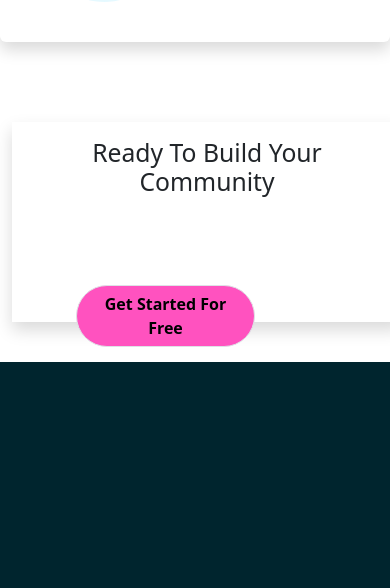
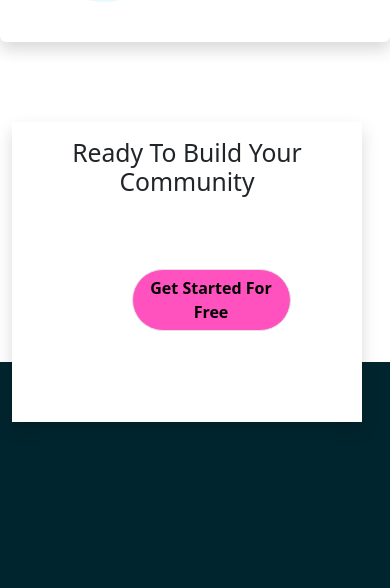
Before and after one commit to leewhy05/huddle, a plain HTML site: page index.html in a window 390 px wide. Shown: the part 2607-3195 px from the top of the page. Drawn offline with nearby package versions, Linux system fonts and the light colour scheme.

Commit message:
first commit message

```diff
--- a/index.html
+++ b/index.html
@@ -62,7 +62,7 @@
      </section>
      <section class="last">
         <div class="container">
-          <div class="giz shadow p-3 mb-5 bg-body">
+          <div class="giz shadow p-3 mb-5">
             <h2>Ready To Build Your Community</h2>
           <button class="btn btn-light fw-bold border rounded-pill w-50 ms-5">Get Started For Free</button>
           </div>
--- a/style.css
+++ b/style.css
@@ -74,23 +74,20 @@ margin-bottom: 3rem;
     translate: 0% 0%;
     align-items: start;
     justify-content: start;
-    display: grid;
-    height: 200px;
-    width: 390px;
-    top: px;
-    margin-top: 3rem;
+    height: 300px;
+    width: 350px;
+    padding-top: 5rem;
 
 }
 .giz button{
-    margin-bottom: 1rem;
-    width: 300px;
+    margin-top: 4rem;
+    margin-left: 4rem;
+    width: 500px;
+
 
 }
 .giz h2{
     padding-top: 0.001rem;
 }
-.giz button{
-    /* width: 100px; */
-}
 
 }
```
